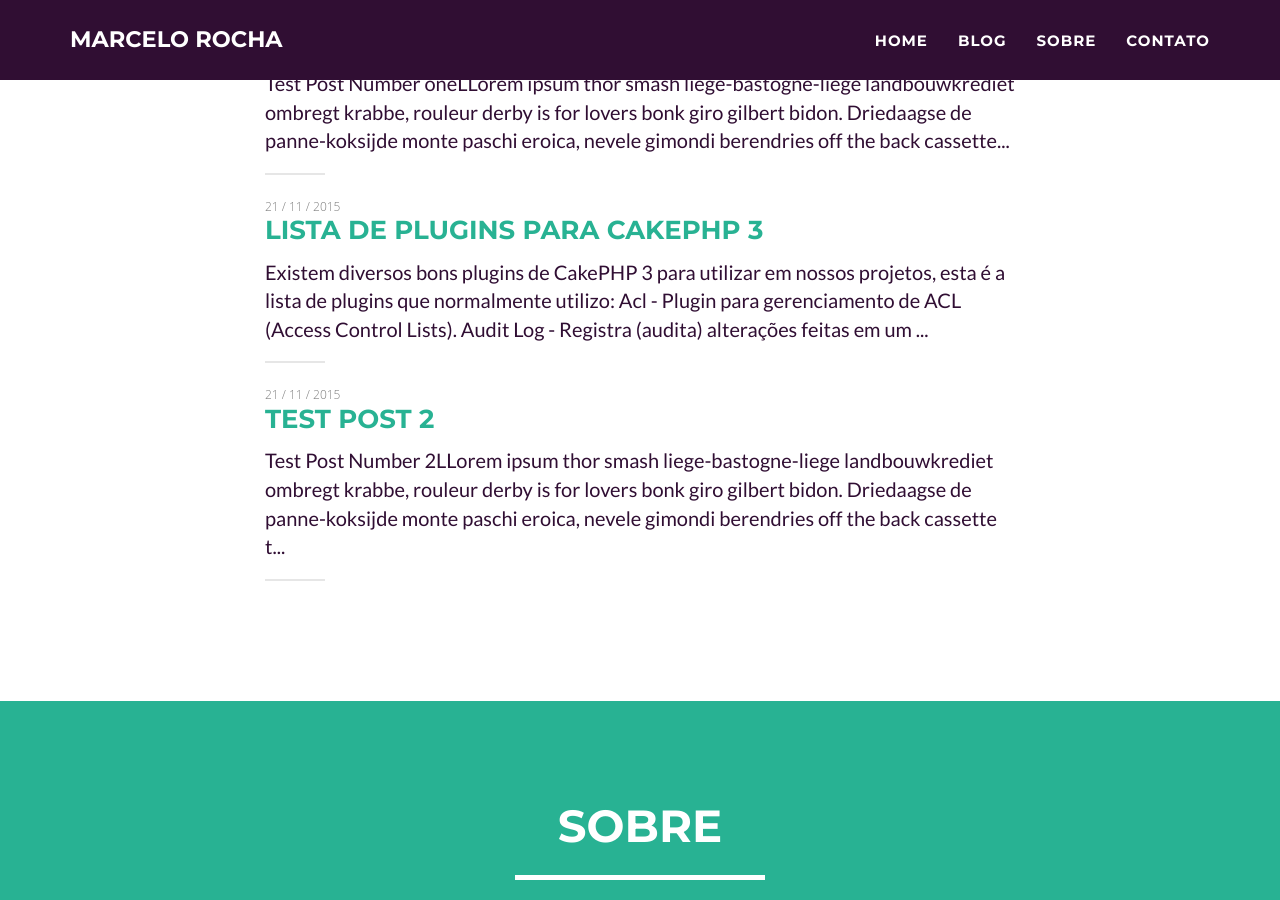
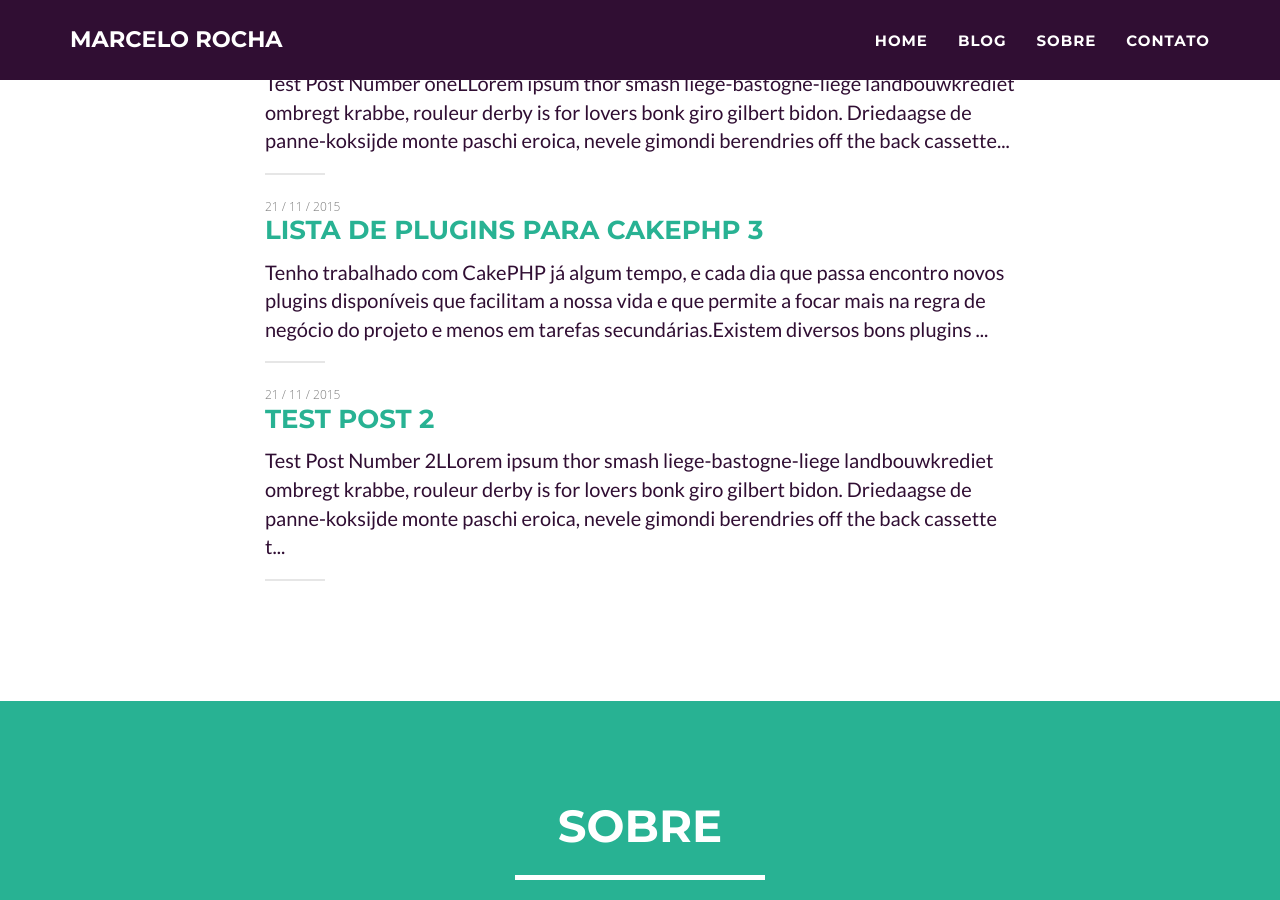
Before and after one commit to rochamarcelo/rochamarcelo.github.io, a Jekyll site: the page built from index.html, in a window 1280 px wide and 900 px high, scrolled down 1196 px. Built offline with Jekyll 4.4.1, drawn with Linux system fonts in a browser that asks for light colours.

Commit message:
Update 2015-11-21-lista-de-plugins-para-cakephp-3.markdown

```diff
--- a/_posts/2015-11-21-lista-de-plugins-para-cakephp-3.markdown
+++ b/_posts/2015-11-21-lista-de-plugins-para-cakephp-3.markdown
@@ -1,3 +1,5 @@
+Tenho trabalhado com CakePHP já algum tempo, e cada dia que passa encontro novos plugins disponíveis que facilitam a nossa vida e que permite a focar mais na regra de negócio do projeto e menos em tarefas secundárias.
+
 Existem diversos bons plugins de CakePHP 3 para utilizar em nossos projetos, esta é a lista de plugins que normalmente utilizo:
 
 - [Acl](https://github.com/cakephp/acl) - Plugin para gerenciamento de ACL (Access Control Lists).
```
